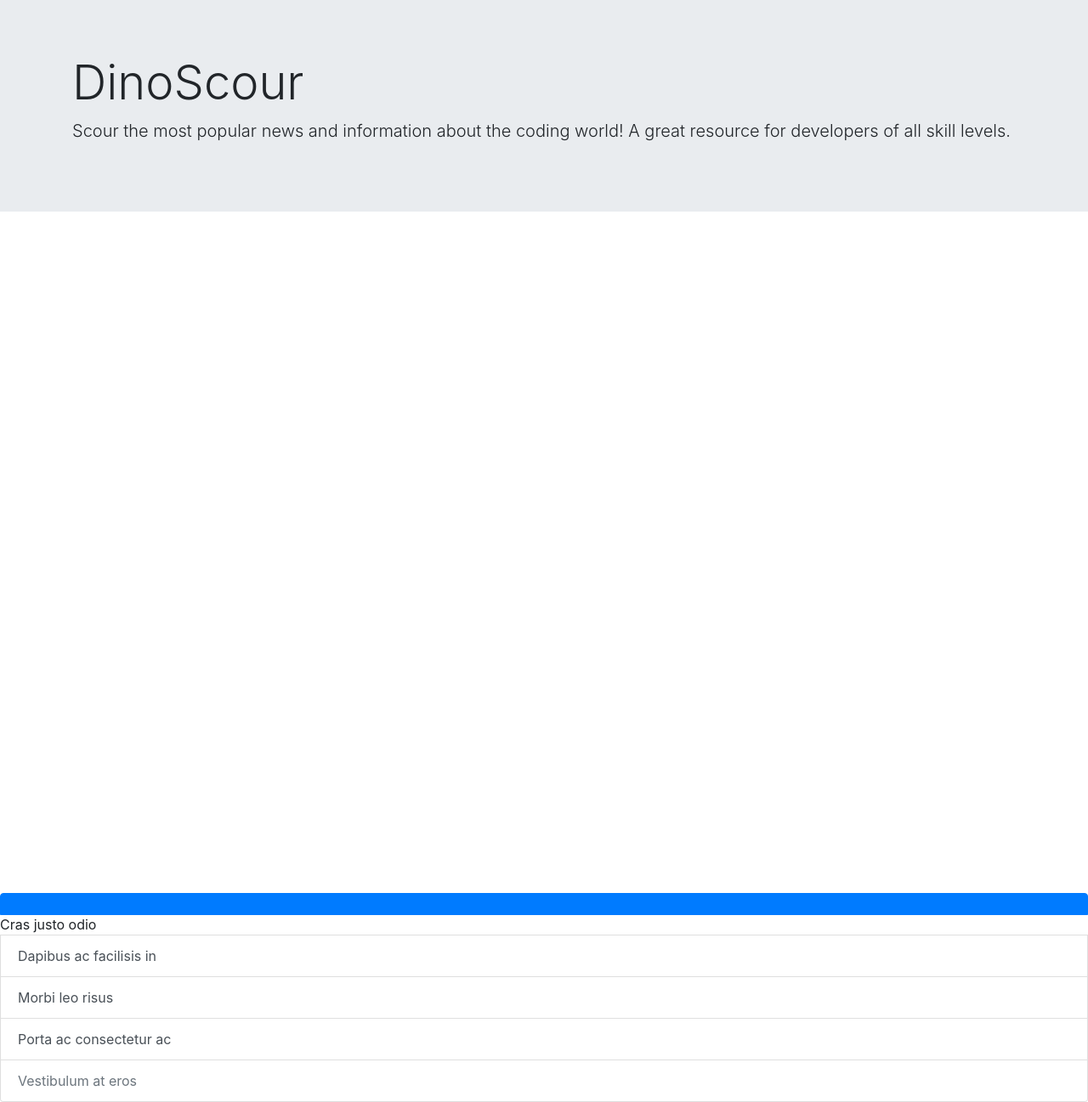
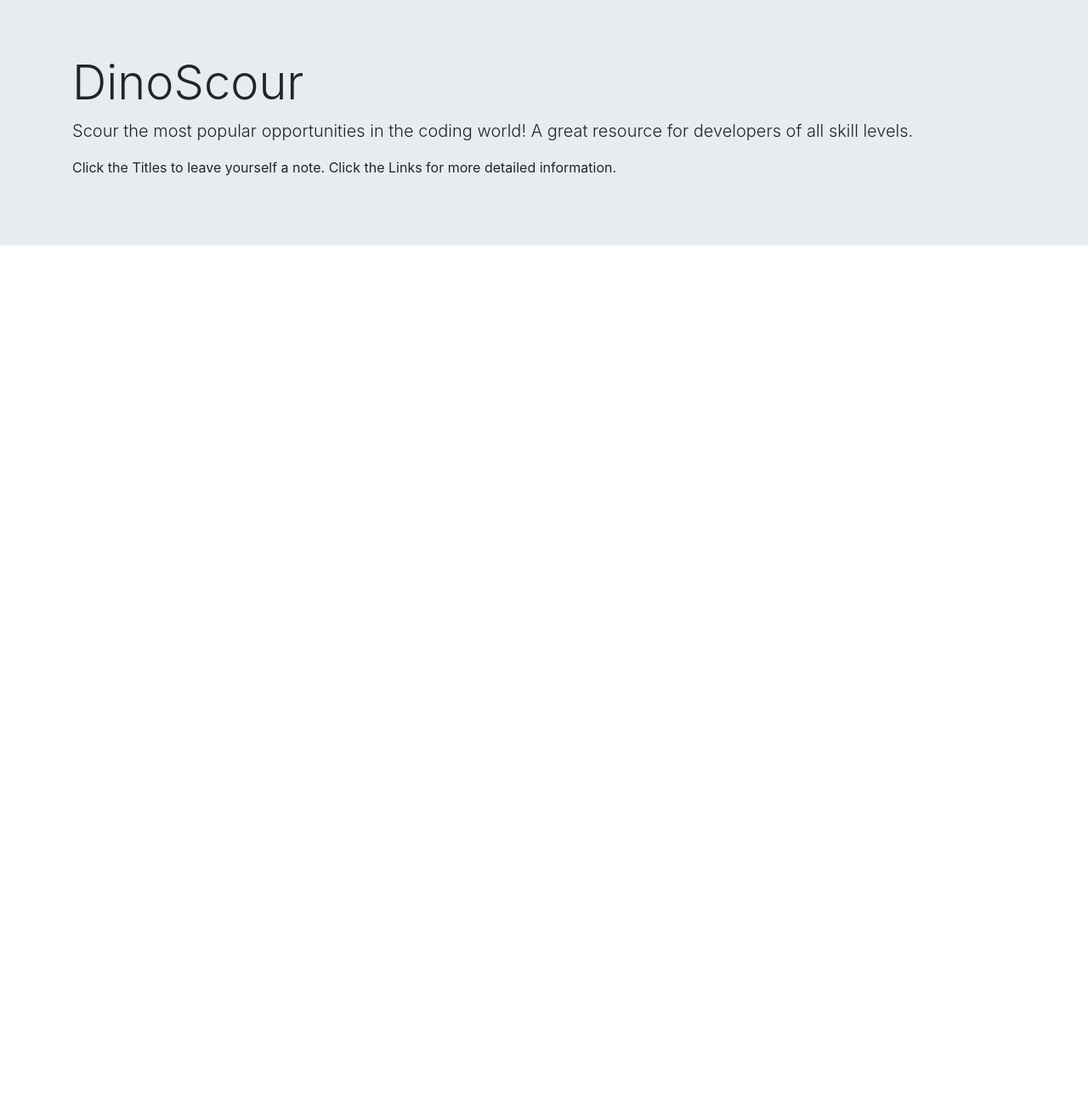
Before and after one commit to nakrap/dinoScour, a Node server app: page / in a window 1280 px wide. Shown: the whole page at 85% size. After the commit the page ends 289 px from the top, so only its background shows below. Run offline with Node 20, Linux system fonts and the light colour scheme; data that the repository does not hold is empty; some libraries are stand-ins or nearby versions.

Commit message:
working on css, bootstrap, adding attributes using javascript

```diff
--- a/views/index.handlebars
+++ b/views/index.handlebars
@@ -2,7 +2,8 @@
   <div class="jumbotron jumbotron-fluid">
   <div class="container">
     <h1 class="display-4">DinoScour</h1>
-    <p class="lead">Scour the most popular news and information about the coding world! A great resource for developers of all skill levels.</p>
+    <p class="lead">Scour the most popular opportunities in the coding world! A great resource for developers of all skill levels.</p>
+    <p>Click the Titles to leave yourself a note. Click the Links for more detailed information. </p>
   </div>
 </div>
 
@@ -14,14 +15,3 @@
     <div id="notes"></div>
 
   </div>
-
-
-<div class="list-group">
-  <a href="#" class="list-group-item list-group-item-action active"></a>
-    Cras justo odio
-  </a>
-  <a href="#" class="list-group-item list-group-item-action">Dapibus ac facilisis in</a>
-  <a href="#" class="list-group-item list-group-item-action">Morbi leo risus</a>
-  <a href="#" class="list-group-item list-group-item-action">Porta ac consectetur ac</a>
-  <a href="#" class="list-group-item list-group-item-action disabled">Vestibulum at eros</a>
-</div>
```
Also changed, not shown: public/assets/js/app.js.
